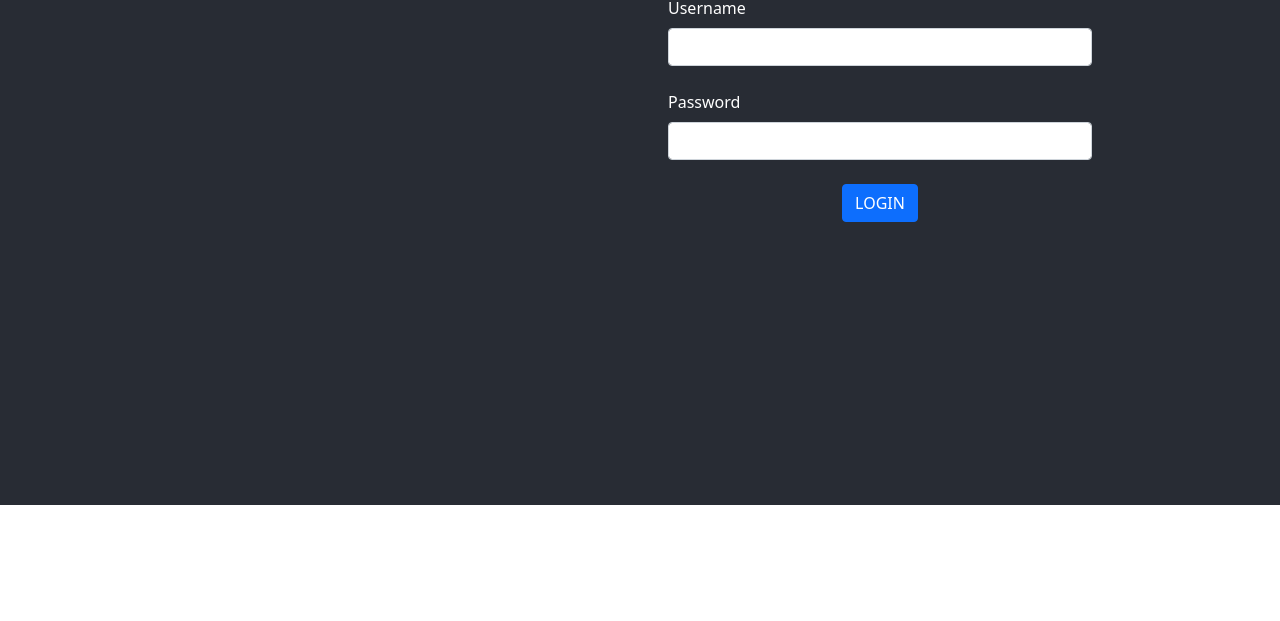
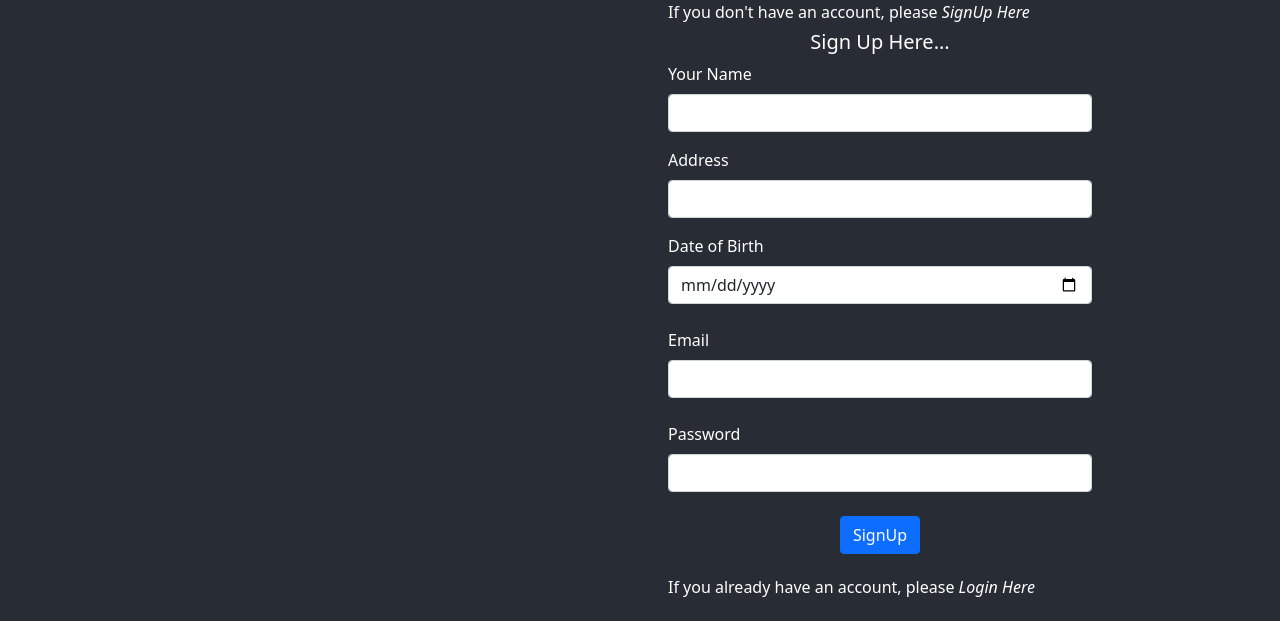
Before and after one commit to Krishanrx8/Loan-Management-System, a plain HTML site: page login.html in a window 1280 px wide. Shown: the part 295-916 px from the top of the page. Before the commit the page ends 800 px from the top, so only its background shows below. Drawn offline with nearby package versions, Linux system fonts and the light colour scheme; no server answers.

Commit message:
Updated changes in UI

```diff
--- a/login.html
+++ b/login.html
@@ -1,28 +1,32 @@
 <!doctype html>
 <html lang="en">
+
 <head>
 	<!-- Required meta tags -->
 	<meta charset="utf-8">
 	<meta name="viewport" content="width=device-width, initial-scale=1">
 
 	<!-- Bootstrap CSS -->
-    <link href="https://cdn.jsdelivr.net/npm/bootstrap@5.0.2/dist/css/bootstrap.min.css" rel="stylesheet" integrity="sha384-EVSTQN3/azprG1Anm3QDgpJLIm9Nao0Yz1ztcQTwFspd3yD65VohhpuuCOmLASjC" crossorigin="anonymous">
+	<link href="https://cdn.jsdelivr.net/npm/bootstrap@5.0.2/dist/css/bootstrap.min.css" rel="stylesheet"
+		integrity="sha384-EVSTQN3/azprG1Anm3QDgpJLIm9Nao0Yz1ztcQTwFspd3yD65VohhpuuCOmLASjC" crossorigin="anonymous">
 	<link rel="stylesheet" href="./css/styles.css">
 	<title>Library Management System</title>
 </head>
+
 <body>
 	<div class="App-header">
 		<div class="row w-75 mx-auto">
 			<div class="col-sm-6">
 				<div class="">
 					<div class="card-body">
-				<img src="./images/logo.png" class="card-img-top" alt="...">
+						<img src="./images/logo.png" class="card-img-top" style="width : 100%;">
 					</div>
 				</div>
 			</div>
 			<div class="col-sm-6">
 				<div class="">
 					<div class="card-body">
+						<div id="login">
 							<h5 class="card-title text-center">Login Here...</h5>
 							<div class="mb-3">
 								<label for="exampleInputEmail1" class="form-label">Username</label>
@@ -30,12 +34,51 @@
 							</div>
 							<div class="mb-3 my-4">
 								<label for="exampleInputPassword1" class="form-label">Password</label>
-					<input type="password" class="form-control" id="password">
+								<input type="password" class="form-control" id="pw1">
 							</div>
 							<div class="text-center my-4">
 								<button class="btn btn-primary" onclick="login()">LOGIN</button>
 							</div>
-				<small class="text-danger my-2" style="display : none" id="msg">Invalid username or password</small>
+							<small class="text-danger my-2" style="display : none" id="msg">Invalid username or
+								password</small>
+							<h6>If you don't have an account, please <i onclick="viewSignUp()"
+									style="cursor : pointer;">SignUp Here</i></h6>
+						</div>
+
+
+						<div id="singup">
+							<h5 class="card-title text-center">Sign Up Here...</h5>
+							<div class="mb-3">
+								<label for="exampleInputEmail1" class="form-label">Your Name</label>
+								<input type="text" class="form-control" id="name" aria-describedby="emailHelp">
+							</div>
+							<div class="mb-3">
+								<label for="exampleInputEmail1" class="form-label">Address</label>
+								<input type="text" class="form-control" id="address" aria-describedby="emailHelp">
+							</div>
+							<div class="mb-3">
+								<label for="exampleInputEmail1" class="form-label">Date of Birth</label>
+								<input type="date" class="form-control" id="DOB" aria-describedby="emailHelp">
+							</div>
+							<div class="">
+								<div class="mb-3 my-4">
+									<label for="exampleInputPassword1" class="form-label">Email</label>
+									<input type="text" class="form-control" id="email">
+								</div>
+								<div class="mb-3 my-4">
+									<label for="exampleInputPassword1" class="form-label">Password</label>
+									<input type="password" class="form-control" id="pw2">
+								</div>
+							</div>
+							<div class="text-center my-4">
+								<button class="btn btn-primary" onclick="createUSer()">SignUp</button>
+							</div>
+							<small class="text-danger my-2" style="display : none" id="msg">Invalid username or
+								password</small>
+							<h6>If you already have an account, please <i onclick="viewLogin()"
+									style="cursor : pointer;">Login Here</i></h6>
+						</div>
+
 					</div>
 				</div>
 			</div>
@@ -45,9 +88,16 @@
 	<script src="http://ajax.googleapis.com/ajax/libs/jquery/1.7.1/jquery.min.js" type="text/javascript"></script>
 
 
-    <script src="https://cdn.jsdelivr.net/npm/bootstrap@5.0.2/dist/js/bootstrap.bundle.min.js" integrity="sha384-MrcW6ZMFYlzcLA8Nl+NtUVF0sA7MsXsP1UyJoMp4YLEuNSfAP+JcXn/tWtIaxVXM" crossorigin="anonymous"></script>
-    <script src="https://cdn.jsdelivr.net/npm/@popperjs/core@2.9.2/dist/umd/popper.min.js" integrity="sha384-IQsoLXl5PILFhosVNubq5LC7Qb9DXgDA9i+tQ8Zj3iwWAwPtgFTxbJ8NT4GN1R8p" crossorigin="anonymous"></script>
-    <script src="https://cdn.jsdelivr.net/npm/bootstrap@5.0.2/dist/js/bootstrap.min.js" integrity="sha384-cVKIPhGWiC2Al4u+LWgxfKTRIcfu0JTxR+EQDz/bgldoEyl4H0zUF0QKbrJ0EcQF" crossorigin="anonymous"></script>
+	<script src="https://cdn.jsdelivr.net/npm/bootstrap@5.0.2/dist/js/bootstrap.bundle.min.js"
+		integrity="sha384-MrcW6ZMFYlzcLA8Nl+NtUVF0sA7MsXsP1UyJoMp4YLEuNSfAP+JcXn/tWtIaxVXM"
+		crossorigin="anonymous"></script>
+	<script src="https://cdn.jsdelivr.net/npm/@popperjs/core@2.9.2/dist/umd/popper.min.js"
+		integrity="sha384-IQsoLXl5PILFhosVNubq5LC7Qb9DXgDA9i+tQ8Zj3iwWAwPtgFTxbJ8NT4GN1R8p"
+		crossorigin="anonymous"></script>
+	<script src="https://cdn.jsdelivr.net/npm/bootstrap@5.0.2/dist/js/bootstrap.min.js"
+		integrity="sha384-cVKIPhGWiC2Al4u+LWgxfKTRIcfu0JTxR+EQDz/bgldoEyl4H0zUF0QKbrJ0EcQF"
+		crossorigin="anonymous"></script>
 	<script src="./js/main.js"></script>
 </body>
+
 </html>
```
Also changed, not shown: admin.html (+42 -5 lines), user.html (added, +11 -0 lines). Lines whose indentation alone changed are shown as unchanged.
